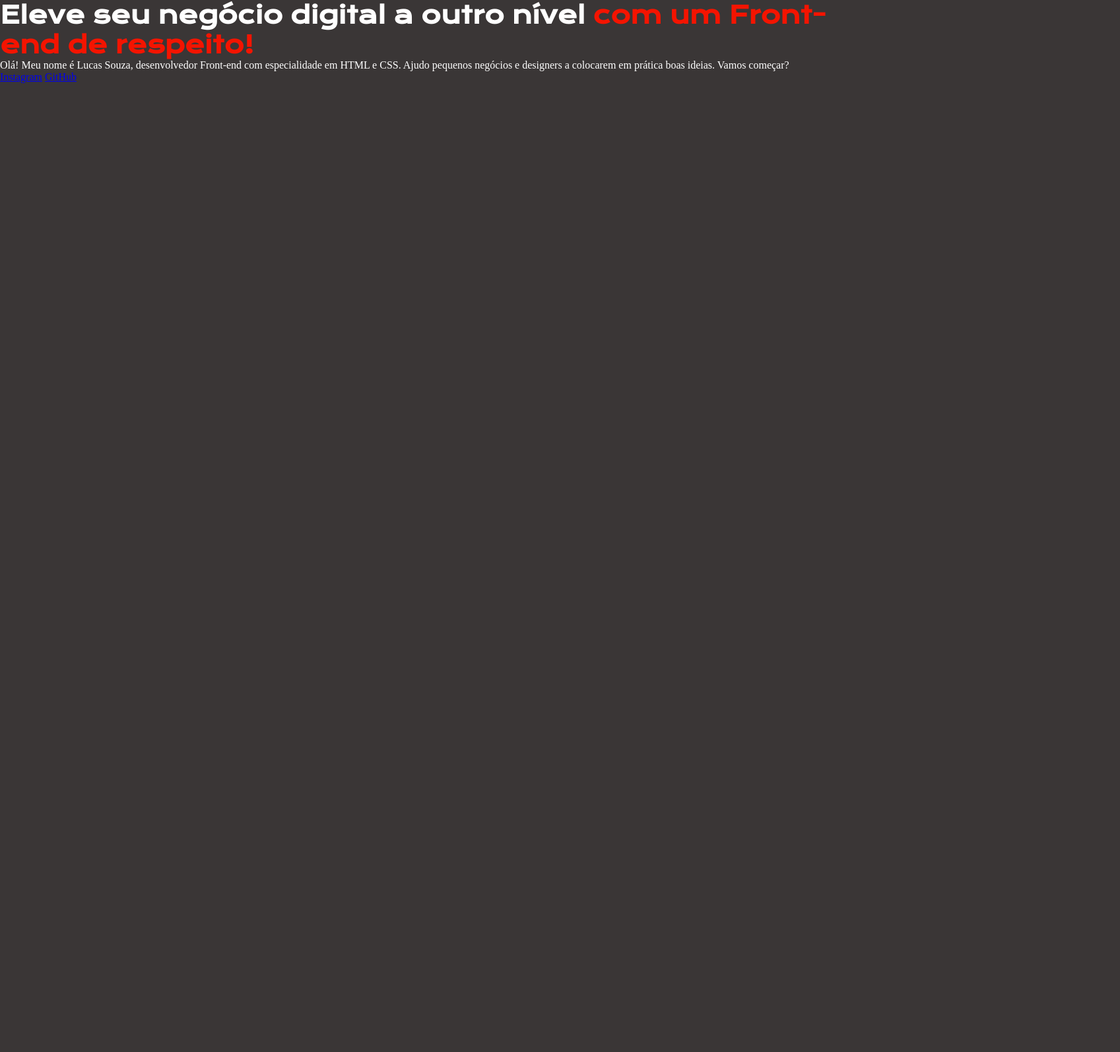
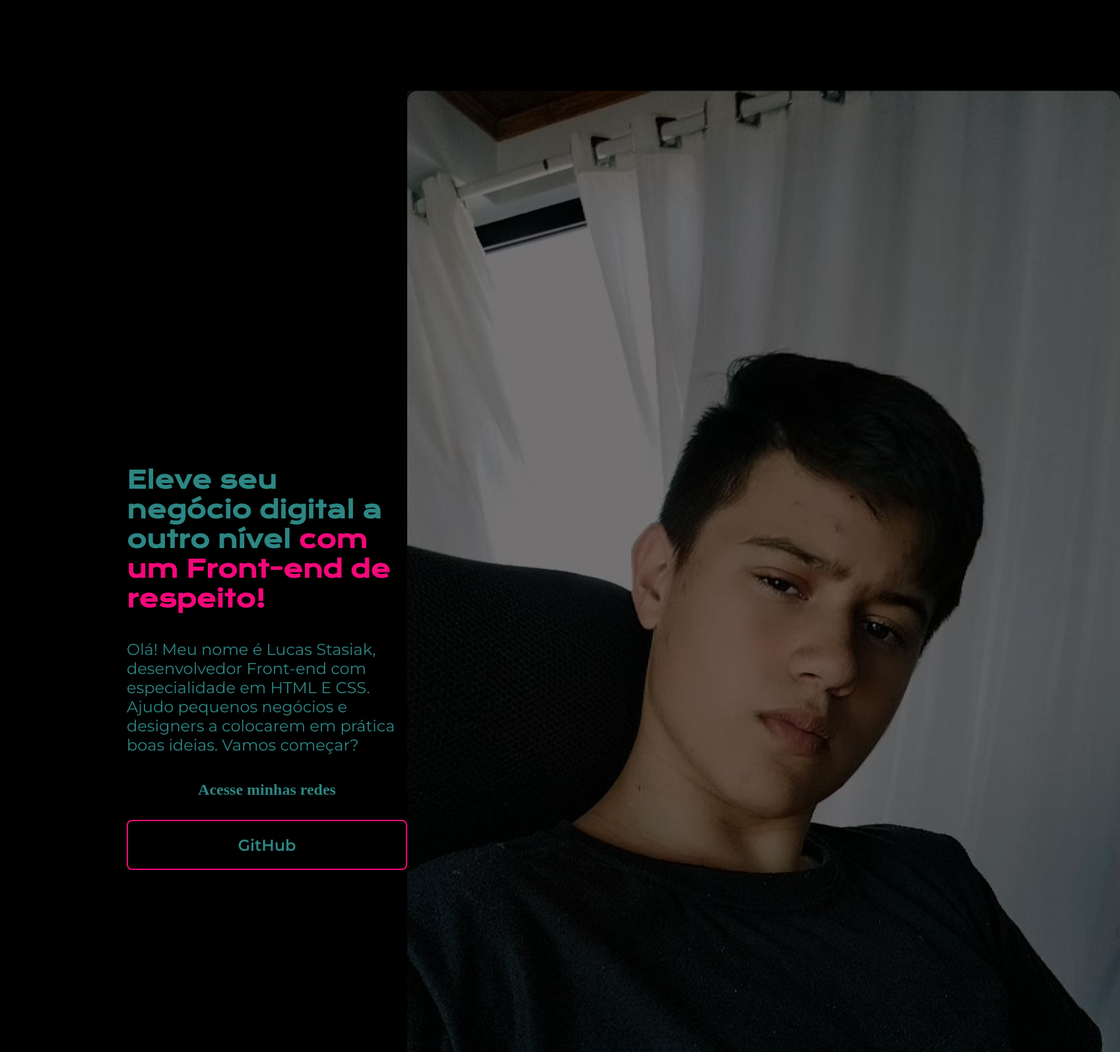
Before and after one commit to Carlos-Masselai/Portif-lio-Carlos, a plain HTML site: page index.html in a window 1280 px wide. Shown: the top 1595 px of the page at 66% size, 1697 px wide, since content can reach past the window. Before the commit the page ends 800 px from the top, so only its background shows below. Drawn offline with nearby package versions, Linux system fonts and the light colour scheme.

Commit message:
update 7 de outubro 2024

```diff
--- a/index.html
+++ b/index.html
@@ -1,33 +1,37 @@
 <!DOCTYPE html>
-<html lang="pr-br">
+<html lang="pt-br">
 
 <head>
   <meta charset="utf-8">
   <meta name="viewport" content="width=device-width">
-  <title>Portifólio - Lucas</title>
+  <title>Portfolio - Carlos</title>
   <link href="style.css" rel="stylesheet" type="text/css" />
 </head>
 
 <body>
-  <header></header><!--Aqui e o cabeçalho-->
+  <header></header> <!-- Aqui é o cabecalho -->
 
   <main class="apresentacao">
     <div class="apresentacao__conteudo">
-    <h1 class="apresentacao_conteudo_titulo"> Eleve seu negócio digital a outro nível <strong>com um Front-end de respeito!</strong> </h1>
-<!--Aqui é a parte principal-->
+      <h1 class="apresentacao__conteudo__titulo"> Eleve seu negócio digital a outro nível <strong>com um Front-end de respeito!</strong></h1>
 
-  <p class="apresentacao_conteudo_paragrafo">Olá! Meu nome é Lucas Souza, desenvolvedor Front-end com especialidade em HTML e CSS. Ajudo pequenos negócios e designers a colocarem em prática boas ideias. Vamos começar?</p>
+      <p class="apresentacao__conteudo__paragrafo"> Olá! Meu nome é Lucas Stasiak, desenvolvedor Front-end com especialidade em HTML E CSS. Ajudo pequenos negócios e designers a colocarem em prática boas ideias. Vamos começar?</p>
 
-<div class="apresentacao__links">
+      <div class="apresentacao__links">
+        <h2 class="apresentacao__links__subtitulo">
+          Acesse minhas redes
+        </h2>
+        <a class="apresentacao__links__link" href="https://instagram.com/cadugk12
+        "apresentacao__links__link" href="https://.com/Carlos-Masselai">GitHub</a>
+      </div>
 
-  <a href="https://instagram.com/souzzaa.og">Instagram</a>
+    </div>
 
-  <a href="https://github.com/luckzXpjl">GitHub</a>
-  </div>
-  </div>
-    <img src="" class="foto">
-  <footer></footer><!--Aqui é o rodapé-->
-  </main>
+      <img class="foto" src="foto.png">
+
+  </main> <!-- Main é a parte principal -->
+
+  <footer></footer> <!-- rodapé -->
 
   <script src="script.js"></script>
 </body>
--- a/style.css
+++ b/style.css
@@ -1,62 +1,80 @@
 @import url('https://fonts.googleapis.com/css2?family=Krona+One&family=Montserrat:ital,wght@0,100..900;1,100..900&display=swap');
 
-
-
 :root{
-  --cor-fundo: #3A3636;
-  --cor-destaque: #F41400;
-  --cor-texto: #FFFFFF;
+  --cor-fundo: #000000;
+  --cor-destaque: #F5077A;
+  --cor-texto: #2D8683;
 }
 
-*{
+/* o * seleciona todas as tags */
+
+* {
   margin: 0;
   padding: 0;
 }
 
 body{
+  height: 100vh;
+  box-sizing: border-box;
   background-color: var(--cor-fundo);
   color: var(--cor-texto);
 }
 
 .apresentacao{
+  margin: 10% 15%;
   display: flex;
+  align-items: center;
+  justify-content: space-between;
 }
 
-.apeesentacao__conteudo{
+.apresentacao__conteudo{
   display: flex;
-  flex-direction:column;
+  flex-direction: column;
   gap: 40px;
   width: 615px;
 }
 
-
-.apresentacao_conteudo_titulo{
+.apresentacao__conteudo__titulo{
   font-size: 36px;
-  font-family:"Krona One", sans-serif;
+  font-family: 'Krona One', sans-serif;
 }
 
 .apresentacao__conteudo__paragrafo{
   font-size: 24px;
-  font-family: "montserrat", sans-serif;
+  font-family: 'Montserrat', sans-serif;
 }
 
-strong{
+strong {
   color: var(--cor-destaque);
+}
+
+.apresentacao__links{
+  display: flex;
+  flex-direction: column;
+  align-items: center;
+  justify-content: space-between;
+  gap: 32px;
+}
+
+.apreswntacao__links__subtitulos{
+  font-family:'krona one', sans-serif;
+  font-size: 30px;
+  font-weight:600;
+}
+
+.apresentacao__links__link {
+  border: 2px solid var(--cor-destaque);
+  width: 378px;
+  text-align: center;
+  color: var(--cor-texto);
+  padding: 21.5px;
+  border-radius: 8px;
+  font-size: 24px;
+  font-weight: 600;
+  text-decoration: none;
+  font-family: 'Montserrat', sans-serif;
 
 
-
-a{
-  background-color: var(--cor-destaque);
-  color: var(--cor-texto);
-  padding: 12px 40px;
-  margin: 10px 10px;
-  border-radius: 5px;
+.foto{
+  height: 490px;
 }
-
-apresentacao{
-  display: flex;
-}
-
-.foto{
-  height: 490px;#42445A
-}
```
